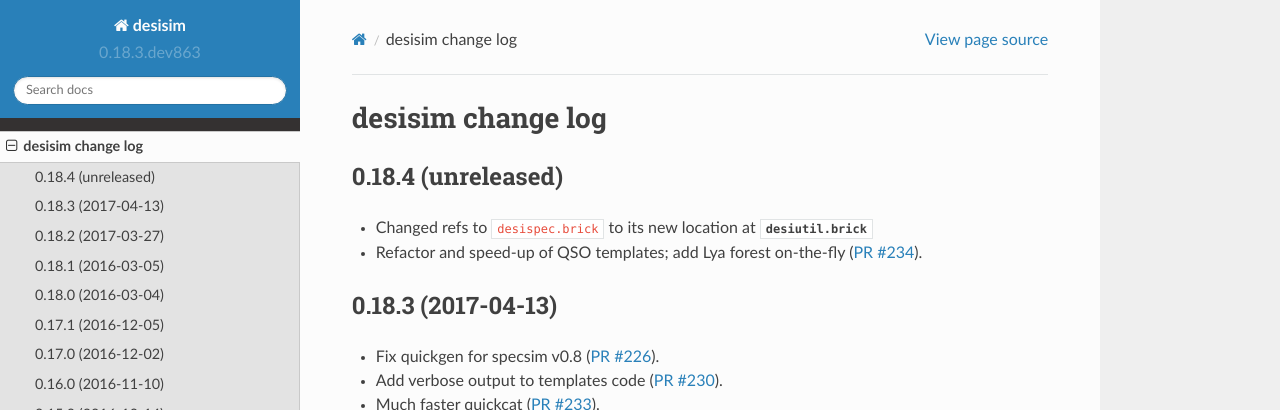
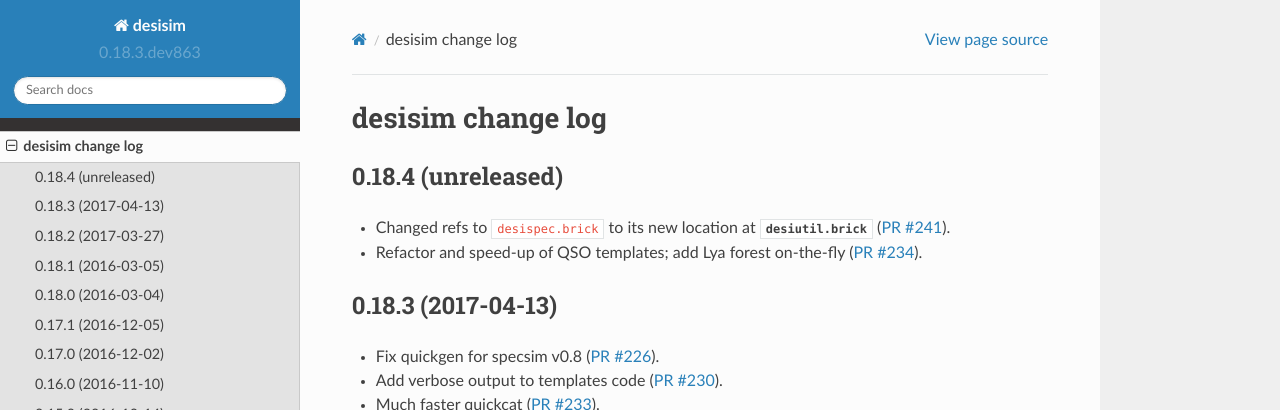
Before and after one commit to desihub/desisim, a Sphinx documentation site: the page built from doc/changes.rst, in a window 1280 px wide and 900 px high. Shown: the top 410 px of the window. Built offline with Sphinx 7.4.7 and the Read the Docs theme 2.0.0, drawn with Linux system fonts in a browser that asks for light colours.

Commit message:
updated changes.rst to reflect PR

```diff
--- a/doc/changes.rst
+++ b/doc/changes.rst
@@ -5,10 +5,11 @@
 0.18.4 (unreleased)
 -------------------
 
-* Changed refs to ``desispec.brick`` to its new location at :mod:`desiutil.brick`
+* Changed refs to ``desispec.brick`` to its new location at :mod:`desiutil.brick` (`PR #241`_).
 * Refactor and speed-up of QSO templates; add Lya forest on-the-fly (`PR #234`_).
 
 .. _`PR #234`: https://github.com/desihub/desisim/pull/234
+.. _`PR #241`: https://github.com/desihub/desisim/pull/241
 
 0.18.3 (2017-04-13)
 -------------------
```
